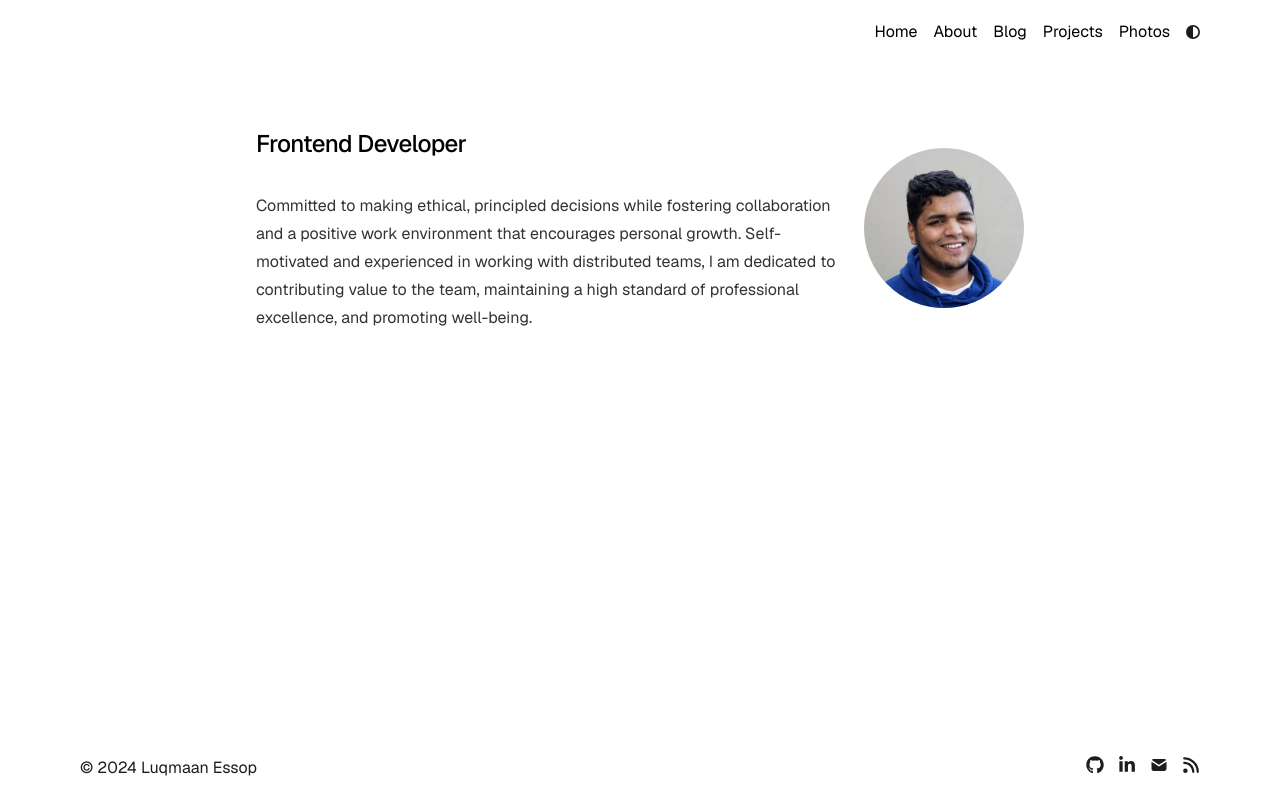
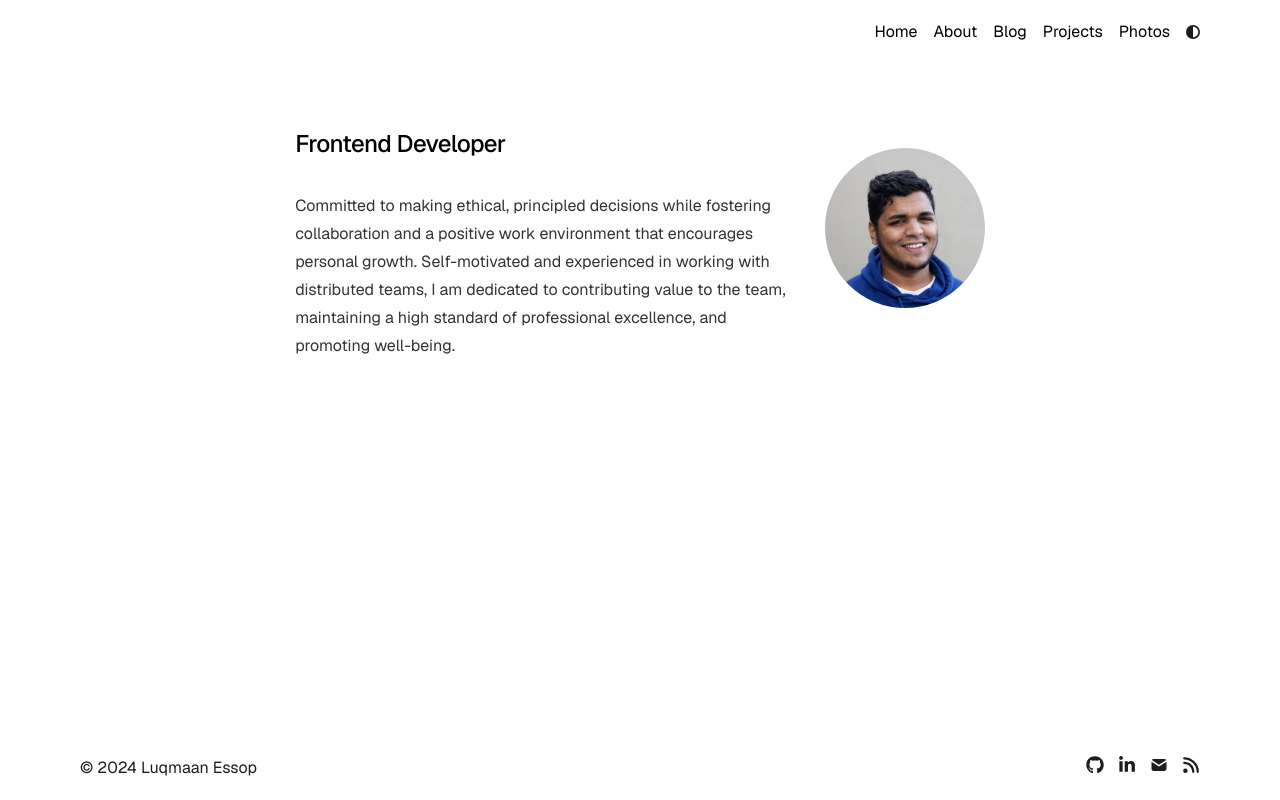
Before and after one commit to luqmaanessop/luqmaanessop.github.io, a Next.js app: page /about in a window 1280 px wide. Built offline with nearby package versions, Linux system fonts and the light colour scheme.

Commit message:
style: transition tweaks

```diff
--- a/app/about/page.tsx
+++ b/app/about/page.tsx
@@ -1,8 +1,10 @@
 import Image from "next/image";
 import { socialLinks } from "../config";
+import { PageTransition } from "app/components/PageTransition";
 
 export default function Page() {
   return (
+    <PageTransition>
       <section className="flex-1 w-full container-text">
         <a href={socialLinks.linkedin} target="_blank">
           <Image
@@ -23,12 +25,14 @@ export default function Page() {
         <div className="prose prose-neutral dark:prose-invert">
           <p>
             Committed to making ethical, principled decisions while fostering
-          collaboration and a positive work environment that encourages personal
-          growth. Self-motivated and experienced in working with distributed
-          teams, I am dedicated to contributing value to the team, maintaining a
-          high standard of professional excellence, and promoting well-being.
+            collaboration and a positive work environment that encourages
+            personal growth. Self-motivated and experienced in working with
+            distributed teams, I am dedicated to contributing value to the team,
+            maintaining a high standard of professional excellence, and
+            promoting well-being.
           </p>
         </div>
       </section>
+    </PageTransition>
   );
 }
--- a/app/blog/[slug]/page.tsx
+++ b/app/blog/[slug]/page.tsx
@@ -3,6 +3,7 @@ import { notFound } from "next/navigation";
 import { CustomMDX } from "app/components/mdx";
 import { formatDate, getBlogPosts } from "app/lib/posts";
 import { metaData } from "app/config";
+import { PageTransition } from "app/components/PageTransition";
 
 export async function generateStaticParams() {
   let posts = getBlogPosts();
@@ -62,6 +63,7 @@ export default function Blog({ params }) {
   }
 
   return (
+    <PageTransition>
       <section className="flex-1 w-full container-text">
         <script
           type="application/ld+json"
@@ -97,5 +99,6 @@ export default function Blog({ params }) {
           <CustomMDX source={post.content} />
         </article>
       </section>
+    </PageTransition>
   );
 }
--- a/app/blog/page.tsx
+++ b/app/blog/page.tsx
@@ -11,6 +11,7 @@ export default function BlogPosts() {
   let allBlogs = getBlogPosts();
 
   return (
+    <PageTransition>
       <section className="flex-1 w-full container-text">
         <h1 className="mb-8 text-2xl font-medium tracking-tight">Our Blog</h1>
         <div>
@@ -42,5 +43,6 @@ export default function BlogPosts() {
             ))}
         </div>
       </section>
+    </PageTransition>
   );
 }
--- a/app/components/PageTransition.tsx
+++ b/app/components/PageTransition.tsx
@@ -8,7 +8,7 @@ export function PageTransition({ children }: PropsWithChildren) {
   ) : (
     <motion.main
       id="main-content"
-      className="flex-1"
+      className="flex-1 "
       initial={{ opacity: 0 }}
       animate={{ opacity: 1 }}
       exit={{ opacity: 0 }}
--- a/app/photos/page.tsx
+++ b/app/photos/page.tsx
@@ -1,6 +1,7 @@
 import React from "react";
 import type { Metadata } from "next";
 import { ImageGrid } from "app/components/image-grid";
+import { PageTransition } from "app/components/PageTransition";
 
 export const metadata: Metadata = {
   title: "Photos",
--- a/app/projects/page.tsx
+++ b/app/projects/page.tsx
@@ -1,6 +1,7 @@
 import React from "react";
 import type { Metadata } from "next";
 import { projects } from "./project-data";
+import { PageTransition } from "app/components/PageTransition";
 
 export const metadata: Metadata = {
   title: "Projects",
@@ -9,6 +10,7 @@ export const metadata: Metadata = {
 
 export default function Projects() {
   return (
+    <PageTransition>
       <section className="flex-1 w-full container-text">
         <h1 className="mb-8 text-2xl font-medium tracking-tight">Projects</h1>
         <div className="space-y-6">
@@ -37,5 +39,6 @@ export default function Projects() {
           ))}
         </div>
       </section>
+    </PageTransition>
   );
 }
```
Lines whose indentation alone changed are shown as unchanged.
